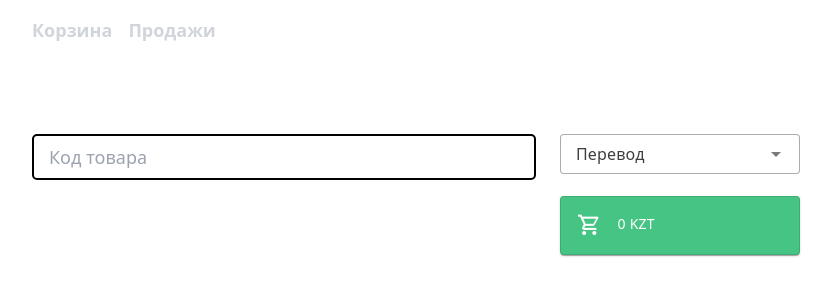
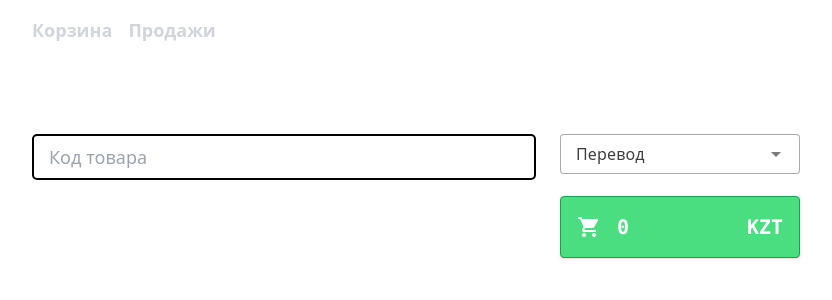
Before and after one commit to ctrlartspace/openmarket-frontend, a Vue app: page / in a window 1280 px wide. Shown: the top 300 px of the page, without its empty margins (224-1056 px from the left). Built offline with nearby package versions, Linux system fonts and the light colour scheme.

Commit message:
total value

```diff
--- a/src/components/CartTotalValue.vue
+++ b/src/components/CartTotalValue.vue
@@ -1,18 +1,11 @@
 <template>
-  <v-card class="border" variant="elevated" color="success">
-    <v-card-text class="d-flex text-white">
-      <v-icon
-        class="mr-4 align-self-center"
-        size="large"
-        icon="mdi-cart-outline"
-      ></v-icon>
-      <span class="font-weight-bold me-auto">
-        {{ store.getTotalAmount }}
-      </span>
-      <span class="font-weight-bold"> KZT </span>
-    </v-card-text>
-  </v-card>
-  <!--  -->
+  <div
+    class="flex bg-green-400 text-white text-xl font-semibold p-4 border border-green-600 rounded hover:brightness-95 cursor-pointer font-mono shadow"
+  >
+    <span class="material-icons self-center">shopping_cart</span>
+    <span class="ml-4 flex-auto"> {{ store.getTotalAmount }} </span>
+    <span class="">KZT</span>
+  </div>
 </template>
 
 <script setup>
```
